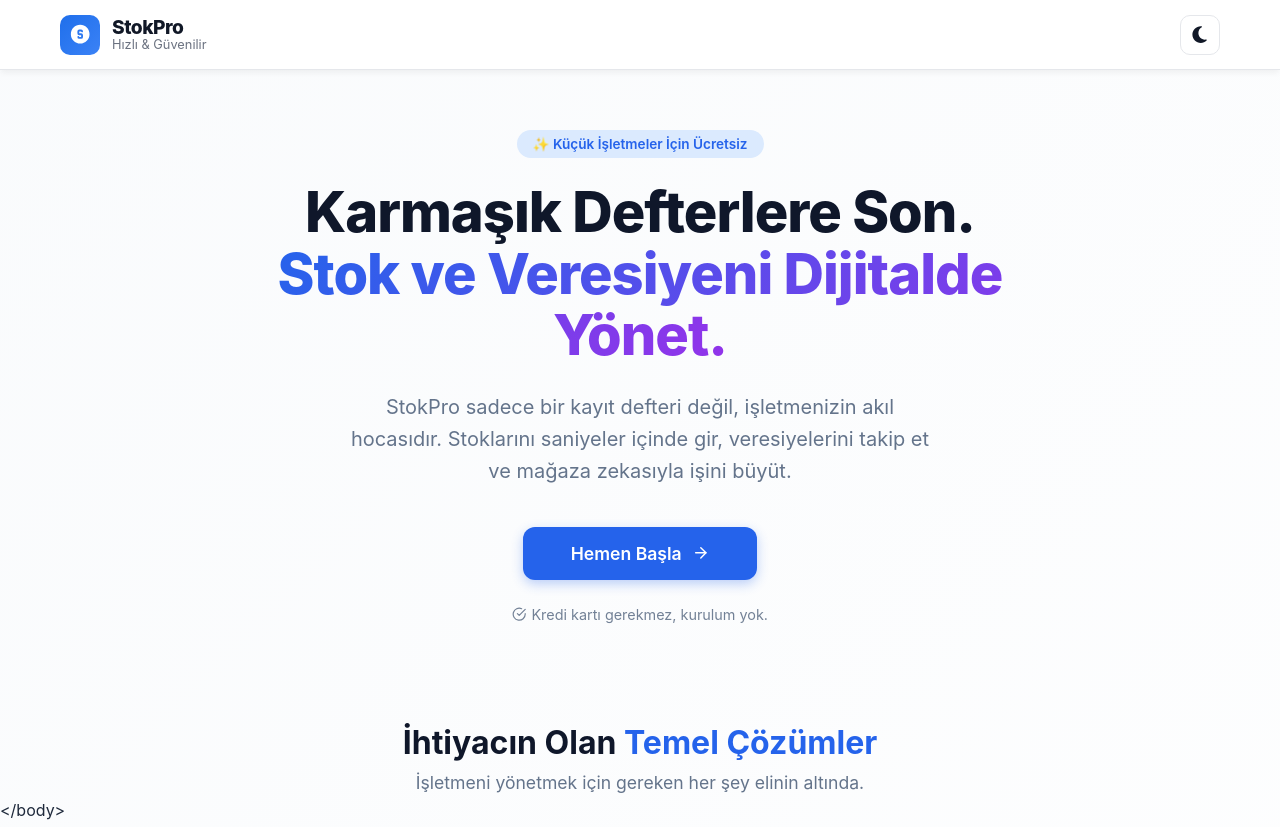
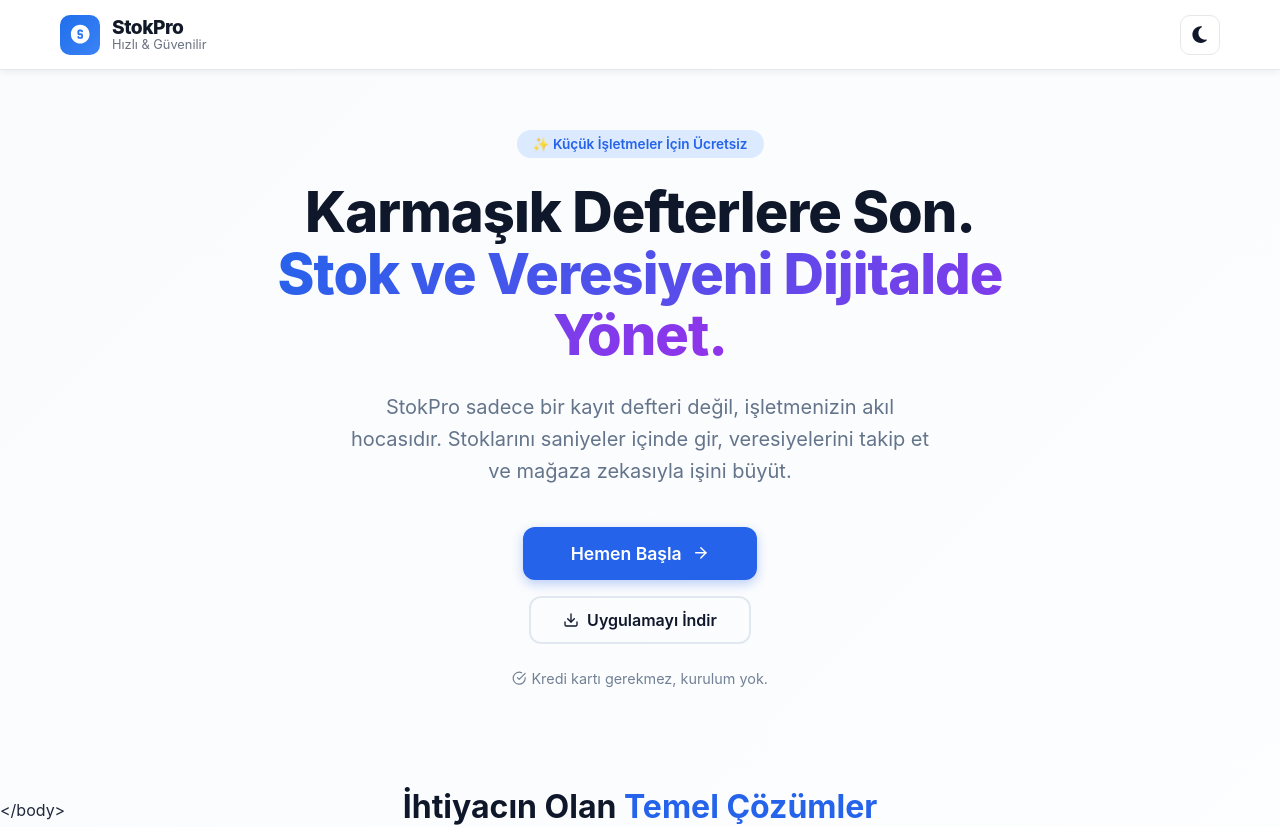
Before and after one commit to Bedirhan3428/stokpro, a React (Create React App) app: page / in a window 1280 px wide. Shown: the top 827 px of the page. Built offline with nearby package versions, Linux system fonts and the light colour scheme; no server answers.

Commit message:
Update Home.js

```diff
--- a/src/components/Home.js
+++ b/src/components/Home.js
@@ -1,5 +1,5 @@
 import React, { useEffect, useState } from "react";
-import { useNavigate, Link } from "react-router-dom";
+import { useNavigate } from "react-router-dom";
 import { getAuth, onAuthStateChanged } from "firebase/auth";
 import {
   FiArrowRight,
@@ -11,31 +11,34 @@ import {
   FiBox,
   FiUsers,
   FiPieChart,
-  FiDownload
-} from "react-icons/fi"; // FiDownload eklendi
+  FiDownload,
+  FiShare
+} from "react-icons/fi";
 import "../styles/Home.css";
 
 export default function Home() {
   const navigate = useNavigate();
   const [user, setUser] = useState(null);
-  const [deferredPrompt, setDeferredPrompt] = useState(null); // PWA yükleme olayı
-  const [isAppInstalled, setIsAppInstalled] = useState(false); // Zaten yüklü mü?
+  const [deferredPrompt, setDeferredPrompt] = useState(null);
+  const [isStandalone, setIsStandalone] = useState(false);
+  const [isIOS, setIsIOS] = useState(false);
   const auth = getAuth();
 
   useEffect(() => {
-    const unsubscribe = onAuthStateChanged(auth, (u) => {
-      setUser(u);
-    });
+    const unsubscribe = onAuthStateChanged(auth, (u) => setUser(u));
 
-    // 1. Uygulama zaten yüklü mü kontrol et (Standalone mod)
-    if (window.matchMedia('(display-mode: standalone)').matches) {
-      setIsAppInstalled(true);
-    }
+    // 1. Cihaz ve Mod Kontrolü
+    const isIosDevice = /iPad|iPhone|iPod/.test(navigator.userAgent) && !window.MSStream;
+    setIsIOS(isIosDevice);
 
-    // 2. Tarayıcının yükleme olayını yakala
+    const isInStandaloneMode = window.matchMedia('(display-mode: standalone)').matches || window.navigator.standalone;
+    setIsStandalone(isInStandaloneMode);
+
+    // 2. Yükleme Sinyalini Yakala (Chrome/Android)
     const handleBeforeInstallPrompt = (e) => {
-      e.preventDefault(); // Otomatik banner'ı engelle
-      setDeferredPrompt(e); // Olayı sakla, butona basınca kullanacağız
+      e.preventDefault(); // Otomatik banner'ı durdur
+      setDeferredPrompt(e); // Olayı sakla
+      console.log("Yükleme sinyali yakalandı!");
     };
 
     window.addEventListener('beforeinstallprompt', handleBeforeInstallPrompt);
@@ -46,22 +49,29 @@ export default function Home() {
     };
   }, []);
 
-  // Yükleme Butonuna Tıklanınca
+  // Yükleme Butonu Tıklanınca
   const handleInstallClick = async () => {
-    if (!deferredPrompt) return;
-
-    deferredPrompt.prompt(); // Chrome'un yükleme penceresini aç
-    const { outcome } = await deferredPrompt.userChoice; // Kullanıcı ne seçti?
-
-    if (outcome === 'accepted') {
-      setDeferredPrompt(null); // Kabul ettiyse butonu kaldır
+    if (deferredPrompt) {
+      // Sinyal varsa direkt çalıştır
+      deferredPrompt.prompt();
+      const { outcome } = await deferredPrompt.userChoice;
+      if (outcome === 'accepted') {
+        setDeferredPrompt(null);
+      }
+    } else {
+      // Sinyal yoksa (Manuel Yükleme Rehberi)
+      if (isIOS) {
+        alert("iOS cihazlarda yüklemek için: Paylaş butonuna basıp 'Ana Ekrana Ekle' seçeneğini kullanın.");
+      } else {
+        alert("Otomatik yükleme başlatılamadı.\n\nLütfen tarayıcınızın sağ üst köşesindeki menüye (üç nokta) tıklayıp 'Uygulamayı Yükle' veya 'Ana Ekrana Ekle' seçeneğini seçin.");
+      }
     }
   };
 
   return (
     <div className="home-container">
 
-      {/* 1. HERO BÖLÜMÜ */}
+      {/* HERO BÖLÜMÜ */}
       <section className="hero-section">
         {!user && <div className="badge">✨ Küçük İşletmeler İçin Ücretsiz</div>}
 
@@ -83,11 +93,20 @@ export default function Home() {
             {user ? "Panele Git" : "Hemen Başla"} <FiArrowRight />
           </button>
 
-          {/* --- PWA YÜKLEME BUTONU (Sadece şartlar sağlanırsa görünür) --- */}
-          {!isAppInstalled && deferredPrompt && (
-            <button className="install-btn" onClick={handleInstallClick}>
-              <FiDownload /> Uygulamayı İndir
-            </button>
+          {/* --- UYGULAMA YÜKLEME BUTONU (Yüklü değilse her zaman göster) --- */}
+          {!isStandalone && (
+            <>
+              <button className="install-btn" onClick={handleInstallClick}>
+                <FiDownload /> Uygulamayı İndir
+              </button>
+
+              {/* iOS için küçük ipucu (Opsiyonel) */}
+              {isIOS && (
+                <div className="ios-hint">
+                  <small><FiShare /> ile Ana Ekrana Ekle</small>
+                </div>
+              )}
+            </>
           )}
 
           {!user && (
@@ -98,7 +117,7 @@ export default function Home() {
         </div>
       </section>
 
-      {/* 2. TEMEL ÖZELLİKLER */}
+      {/* TEMEL ÖZELLİKLER */}
       <section className="features-section">
         <div className="section-header">
           <h2 className="section-title">İhtiyacın Olan <span className="blue-text">Temel Çözümler</span></h2>
@@ -111,13 +130,11 @@ export default function Home() {
             <h3>Hızlı Stok Girişi</h3>
             <p>Ürünlerini barkodla veya elle saniyeler içinde ekle. Karmaşık menülerle uğraşma.</p>
           </div>
-
           <div className="feature-card">
             <div className="icon-box green"><FiUsers /></div>
             <h3>Veresiye Takibi</h3>
             <p>Kimin ne kadar borcu var asla unutma. Müşteri bazlı detaylı döküm al.</p>
           </div>
-
           <div className="feature-card">
             <div className="icon-box purple"><FiPieChart /></div>
             <h3>Anlık Raporlar</h3>
@@ -126,7 +143,7 @@ export default function Home() {
         </div>
       </section>
 
-      {/* 3. MAĞAZA ZEKASI */}
+      {/* MAĞAZA ZEKASI */}
       <section className="features-section alt-bg">
         <div className="section-header">
           <h2 className="section-title">Sadece Stok Değil, <span className="highlight">Mağaza Zekası!</span></h2>
@@ -139,19 +156,16 @@ export default function Home() {
             <h4>Işık Hızında Arama</h4>
             <p>Müşterini bekletme, aradığını anında bul.</p>
           </div>
-
           <div className="feature-card small-card">
             <div className="icon-box-sm red"><FiAlertTriangle /></div>
             <h4>Kritik Stok Radarı</h4>
             <p>Biten ürünleri önceden haber al, satışı kaçırma.</p>
           </div>
-
           <div className="feature-card small-card">
             <div className="icon-box-sm orange"><FiTrendingDown /></div>
             <h4>Ölü Stok Analizi</h4>
             <p>Satılmayan ürünleri tespit et, nakite çevir.</p>
           </div>
-
           <div className="feature-card small-card">
             <div className="icon-box-sm purple"><FiAward /></div>
             <h4>Şampiyon Ürünler</h4>
@@ -160,7 +174,7 @@ export default function Home() {
         </div>
       </section>
 
-      {/* 4. FOOTER */}
+      {/* FOOTER */}
       <footer className="home-footer">
         <div className="simple-copyright">
           © {new Date().getFullYear()} StokPro. Tüm hakları saklıdır.
```
